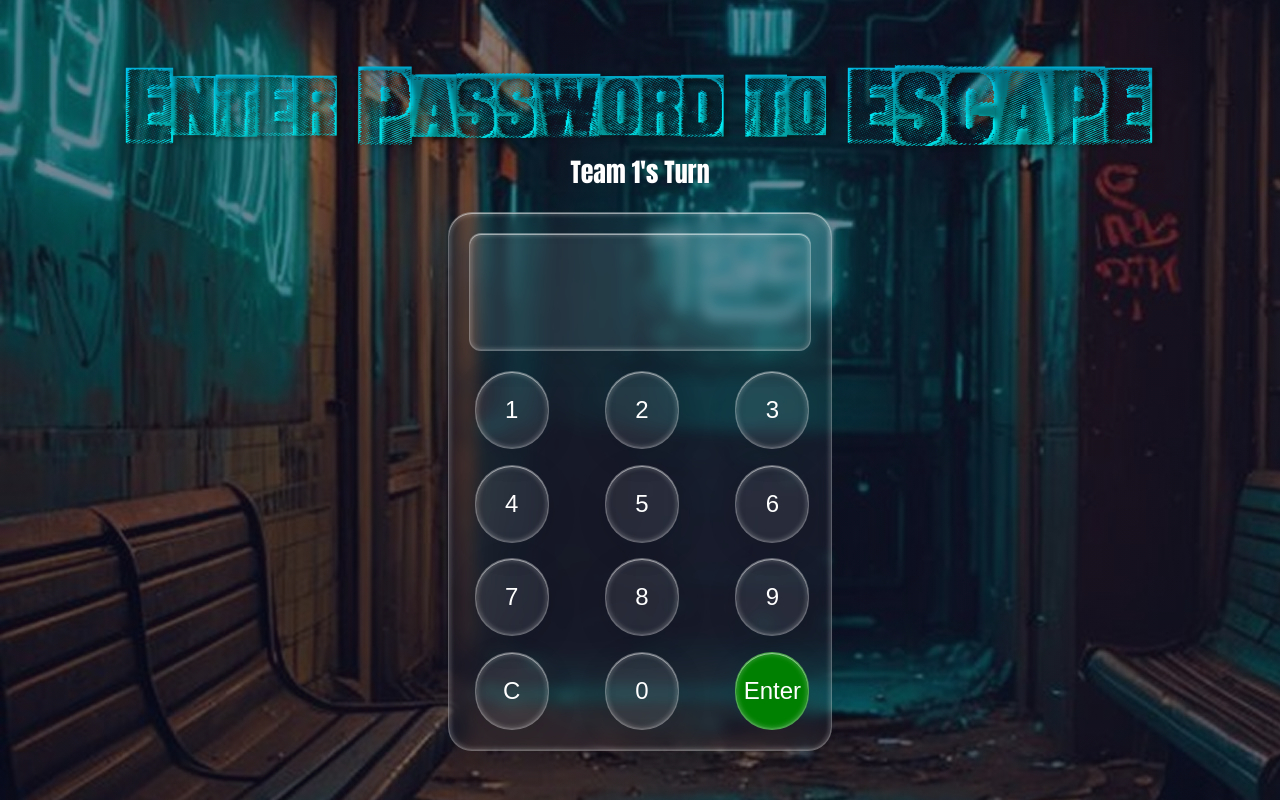
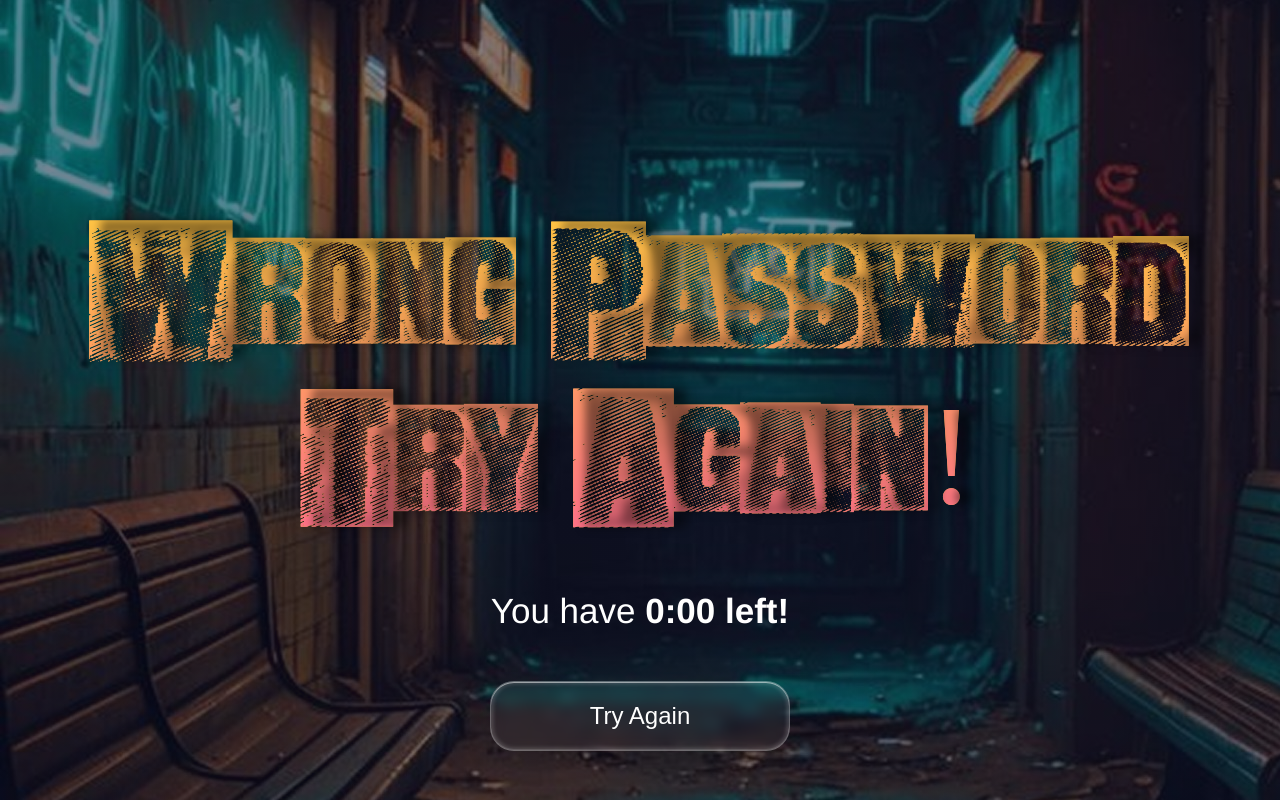
Before and after one commit to mynameisraj7/Escaperoom, a React (Vite) app: page /wrongp in a window 1280 px wide. Built offline with nearby package versions, Linux system fonts and the light colour scheme.

Commit message:
Initial React project

```diff
--- a/package.json
+++ b/package.json
@@ -10,8 +10,9 @@
     "preview": "vite preview"
   },
   "dependencies": {
-    "react": "^19.2.0",
-    "react-dom": "^19.2.0"
+    "react": "^18.3.1",
+    "react-dom": "^18.3.1",
+    "react-router-dom": "^6.30.3"
   },
   "devDependencies": {
     "@eslint/js": "^9.39.1",
--- a/src/App.jsx
+++ b/src/App.jsx
@@ -1,12 +1,20 @@
-import Hero from './Hero.jsx'
+import { BrowserRouter as Router, Routes, Route } from "react-router-dom";
+import Hero from "./Hero";
+import Escaped from "./Escaped";
+import Trapped from "./Trapped";
+import Wrongp from "./Wrongp";
 
 function App() {
-
   return (
-    <>
-      <Hero/>
-    </>
-  )
+    <Router>
+      <Routes>
+        <Route path="/" element={<Hero />} />
+        <Route path="/escaped" element={<Escaped />} />
+        <Route path="/trapped" element={<Trapped />} />
+        <Route path="/wrongp" element={<Wrongp />} />
+      </Routes>
+    </Router>
+  );
 }
 
-export default App
+export default App;
--- /dev/null
+++ b/src/Escaped.css
@@ -0,0 +1,50 @@
+*{
+  padding: 0;
+  margin: 0;
+  box-sizing: border-box;
+}
+
+.esaback{
+  min-height: 100vh;
+  width: 100%;
+   background:
+    linear-gradient(135deg, rgba(7, 11, 38, 0.5), rgba(13, 19, 46, 0.5)),
+    url("/back.jpeg");
+
+  /* center the container */
+  display: flex;
+  flex-direction: column;
+}
+
+.header{
+     font-family:"EscapeGreat";
+     font-size: 140px;
+  text-align: center;
+  text-shadow: 7px 6px 5px rgba(0, 0, 0, 0.50);
+background: linear-gradient(180deg, #9EE3C9 0%, #33CD92 100%);
+background-clip: text;
+-webkit-background-clip: text;
+-webkit-text-fill-color: transparent;
+-webkit-font-smoothing: antialiased;
+  -moz-osx-font-smoothing: grayscale;
+  margin-top: 210px;
+  letter-spacing: 2.5px;
+}
+.es{
+    color: #FFF;
+text-align: center;
+font-family: Helvetica;
+font-size: 35px;
+margin-top: 50px;
+line-height: 1.2;
+font-weight: 200;
+}
+.time{
+    color: #FFF;
+text-align: center;
+font-family:'Trebuchet MS', 'Lucida Sans Unicode', 'Lucida Grande', 'Lucida Sans', Arial, sans-serif;
+font-size: 35px;
+margin-top: 120px;
+line-height: 1.2;
+font-weight: 100;
+}
--- /dev/null
+++ b/src/Escaped.jsx
@@ -0,0 +1,28 @@
+import { useLocation, useNavigate } from "react-router-dom";
+import "./Escaped.css";
+
+function Escaped() {
+  const location = useLocation();
+  const navigate = useNavigate();
+
+  const team = location.state?.team ?? 1;
+  const timeTaken = location.state?.timeTaken ?? 0;
+
+  return (
+    <section className="esaback">
+      <header className="header">You Escaped </header>
+
+      <div className="es">
+        All riddles solved.<br />
+        Locks broken.<br />
+        Time defeated.
+      </div>
+        <div className="time"> Team {team} escaped in <b>{timeTaken}</b> seconds!</div>
+      {/* <button className="backBtn" onClick={() => navigate("/")}>
+        Next Team
+      </button> */}
+    </section>
+  );
+}
+
+export default Escaped;
--- a/src/Hero.css
+++ b/src/Hero.css
@@ -34,7 +34,8 @@ background-clip: text;
 .team{
   text-align: center;
   font-size: 26px;
-  font-family: "Impact";
+  font-family: Helvetica;
+  margin-top: 7px;
   color: white;
 }
 
@@ -61,6 +62,7 @@ background-clip: text;
     inset 0 -1px 0 rgba(255, 255, 255, 0.1),
     inset 0 0 4px 2px rgba(255, 255, 255, 0.2);
 }
+
 
 .display {
   width: 341.888px;
@@ -112,3 +114,11 @@ border-radius: 265.288px;
   background: green;
   color: white;
 }
+
+.timer {
+  margin-top: 20px;
+  font-size: 26px;
+  color: #fff;
+  font-family: Helvetica;
+  text-align: center;
+}
--- a/src/Hero.jsx
+++ b/src/Hero.jsx
@@ -1,53 +1,104 @@
-import { useState } from 'react'
-import './Hero.css'
+import { useState, useEffect, useRef } from "react";
+import { useNavigate, useLocation } from "react-router-dom";
+import "./Hero.css";
 
-function Hero(){
+function Hero() {
+  const navigate = useNavigate();
+  const location = useLocation();
+
+  const teamPins = ["1234", "5678", "2468", "1357", "9999", "0000"];
+  const totalTeams = teamPins.length;
 
   const [value, setValue] = useState("");
   const [teamIndex, setTeamIndex] = useState(0);
+  const [timeLeft, setTimeLeft] = useState(120);
 
-  const teamPins = ["1234", "5678", "2468", "1357", "9999", "0000"];
+  const timerRef = useRef();
+
+  // 🔁 Sync team from route state
+  useEffect(() => {
+    if (location.state?.nextTeam !== undefined) {
+      setTeamIndex(location.state.nextTeam % totalTeams);
+    }
+  }, [location.state]);
+
+  // ⏳ TIMER
+  useEffect(() => {
+    timerRef.current = setInterval(() => {
+      setTimeLeft((prev) => {
+        if (prev <= 1) {
+          clearInterval(timerRef.current);
+          navigate("/trapped", {
+            state: { nextTeam: (teamIndex + 1) % totalTeams }
+          });
+          return 0;
+        }
+        return prev - 1;
+      });
+    }, 1000);
+
+    return () => clearInterval(timerRef.current);
+  }, [teamIndex, navigate]);
+
+  // Reset inputs for new team
+  useEffect(() => {
+    setTimeLeft(120);
+    setValue("");
+  }, [teamIndex]);
 
   const handleNumberClick = (num) => {
-    if (value.length < 6) {
-      setValue(value + num);
-    }
-  };
-
-  const handleEnter = () => {
-    if (value === teamPins[teamIndex]) {
-      alert(`✅ Team ${teamIndex + 1} Correct!`);
-    } else {
-      alert(`❌ Team ${teamIndex + 1} Wrong PIN`);
-    }
-
-    // Switch to next team turn
-    setTeamIndex((prev) => (prev + 1) % teamPins.length);
-    setValue("");
+    if (value.length < 6) setValue(value + num);
   };
 
   const handleClear = () => setValue("");
 
-  return(
-    <section className='esback'>
-      <header className='head'>Enter Password to ESCAPE</header>
-      <div className='team'>Team {teamIndex + 1}'s Turn</div>
+  const handleEnter = () => {
+    clearInterval(timerRef.current);
+
+    if (value === teamPins[teamIndex]) {
+      navigate("/escaped", {
+        state: {
+          team: teamIndex + 1,
+          timeTaken: 120 - timeLeft,
+          nextTeam: (teamIndex + 1) % totalTeams
+        }
+      });
+    } else {
+      navigate("/wrongp", {
+        state: {
+          team: teamIndex + 1,
+          timeLeft,
+          nextTeam: (teamIndex + 1) % totalTeams
+        }
+      });
+    }
+
+    setValue("");
+    setTimeLeft(0);
+  };
+
+  const formatTime = (s) =>
+    `${Math.floor(s / 60)}:${s % 60 < 10 ? "0" : ""}${s % 60}`;
+
+  return (
+    <section className="esback">
+      <header className="head">Enter Password to ESCAPE</header>
+      <div className="team">Team {teamIndex + 1}'s Turn</div>
 
       <div className="container">
         <input type="password" value={value} readOnly className="display" />
 
         <div className="pad">
           {[1,2,3,4,5,6,7,8,9].map((n) => (
-            <button key={n} onClick={() => handleNumberClick(n)}>
-              {n}
-            </button>
+            <button key={n} onClick={() => handleNumberClick(n)}>{n}</button>
           ))}
-
           <button onClick={handleClear}>C</button>
           <button onClick={() => handleNumberClick(0)}>0</button>
           <button className="enter" onClick={handleEnter}>Enter</button>
         </div>
       </div>
+
+      <div className="timer">You have {formatTime(timeLeft)} left</div>
     </section>
   );
 }
--- /dev/null
+++ b/src/Trapped.css
@@ -0,0 +1,41 @@
+*{
+  padding: 0;
+  margin: 0;
+  box-sizing: border-box;
+}
+
+.traback{
+  min-height: 100vh;
+  width: 100%;
+   background:
+    linear-gradient(135deg, rgba(7, 11, 38, 0.5), rgba(13, 19, 46, 0.5)),
+    url("/back.jpeg");
+
+  /* center the container */
+  display: flex;
+  flex-direction: column;
+}
+
+.theader{
+     font-family:"EscapeGreat";
+     font-size: 142px;
+  text-align: center;
+  text-shadow: 12px 9px 9px rgba(12, 0, 0, 0.50);
+background: linear-gradient(180deg,#F00);
+background-clip: text;
+-webkit-background-clip: text;
+-webkit-text-fill-color: transparent;
+-webkit-font-smoothing: antialiased;
+  -moz-osx-font-smoothing: grayscale;
+  margin-top: 210px;
+  letter-spacing: 3px;
+}
+.trap{
+    color: #FFF;
+text-align: center;
+font-family: Helvetica;
+font-size: 35px;
+margin-top: 50px;
+line-height: 1.2;
+font-weight: 200;
+}
--- /dev/null
+++ b/src/Trapped.jsx
@@ -0,0 +1,23 @@
+import { useLocation, useNavigate } from "react-router-dom";
+import "./Trapped.css";
+
+function Trapped() {
+  const navigate = useNavigate();
+
+
+  return (
+    <section className="traback">
+      <header className="theader">You're Trapped<br/>Escape Failed </header>
+
+      <div className="trap">
+        Time’s up<br/>The door stays shut.
+      </div>
+
+      {/* <button className="backBtn" onClick={() => navigate("/")}>
+        Next Team
+      </button> */}
+    </section>
+  );
+}
+
+export default Trapped;
--- /dev/null
+++ b/src/Wrongp.css
@@ -0,0 +1,47 @@
+*{
+  padding: 0;
+  margin: 0;
+  box-sizing: border-box;
+}
+
+.pback{
+  min-height: 100vh;
+  width: 100%;
+   background:
+    linear-gradient(135deg, rgba(7, 11, 38, 0.5), rgba(13, 19, 46, 0.5)),
+    url("/back.jpeg");
+
+  /* center the container */
+  display: flex;
+  flex-direction: column;
+}
+
+.pheader{
+     font-family:"EscapeGreat";
+     font-size: 142px;
+  text-align: center;
+  text-shadow: 12px 0px 10px rgba(0, 0, 0, 0.50);
+background: linear-gradient(180deg, #FFC642 0%, #FF6E8A 100%), #FFB84D;
+background-clip: text;
+-webkit-background-clip: text;
+-webkit-text-fill-color: transparent;
+-webkit-font-smoothing: antialiased;
+  -moz-osx-font-smoothing: grayscale;
+  margin-top: 210px;
+  letter-spacing: 2px;
+}
+.wrongp{
+    color: #FFF;
+text-align: center;
+font-family: Helvetica;
+font-size: 35px;
+margin-top: 50px;
+line-height: 1.2;
+font-weight: 200;
+}
+.backbutton{
+    width: 300px;
+    height: 70px;
+    border-radius: 24px;
+    margin: auto;
+}
--- /dev/null
+++ b/src/Wrongp.jsx
@@ -0,0 +1,34 @@
+import { useLocation, useNavigate } from "react-router-dom";
+import "./Wrongp.css";
+
+function Wrongp() {
+  const navigate = useNavigate();
+  const location = useLocation();
+
+  const team = location.state?.team || "Unknown";
+  const timeLeft = location.state?.timeLeft ?? 0;
+
+  const formatTime = (seconds) => {
+    const mins = Math.floor(seconds / 60);
+    const secs = seconds % 60;
+    return `${mins}:${secs < 10 ? "0" : ""}${secs}`;
+  };
+
+  return (
+    <section className="pback">
+      <header className="pheader">Wrong Password<br/>Try Again!
+      </header>
+
+      <div className="wrongp">
+        You have <b>{formatTime(timeLeft)} left!</b>
+      </div>
+
+      <button className="backbutton" onClick={() => navigate("/", { state: { nextTeam: team } })}>
+            Try Again
+      </button>
+
+    </section>
+  );
+}
+
+export default Wrongp;
```
Also changed, not shown: 1 other file (tests, documents, lock files or other folders).
